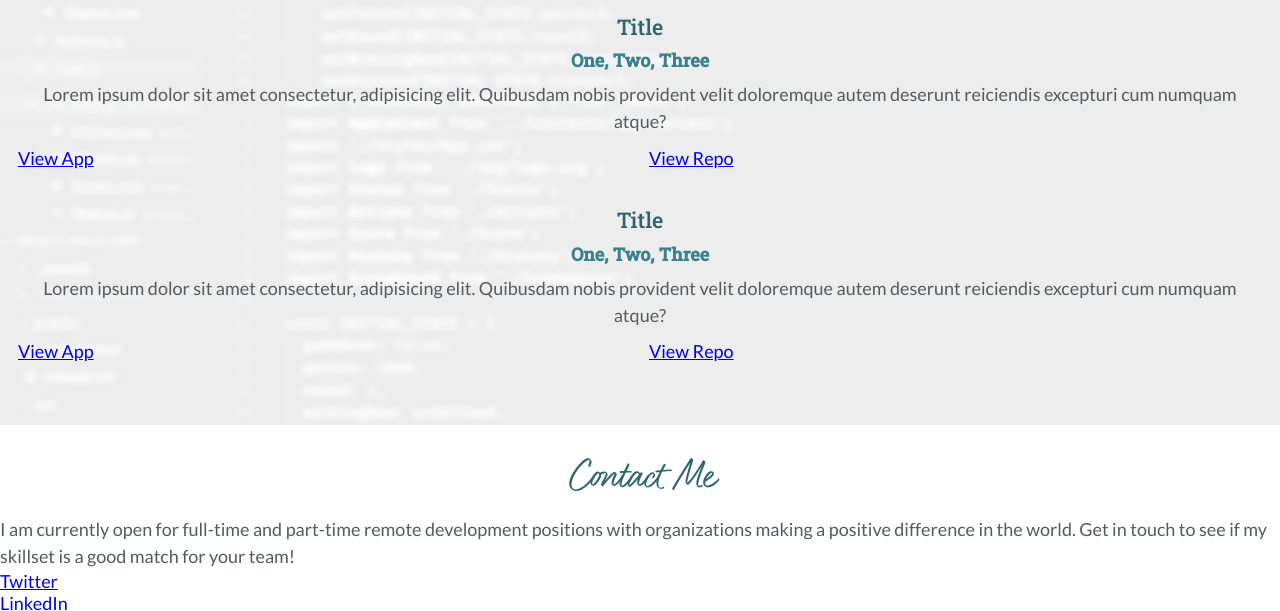
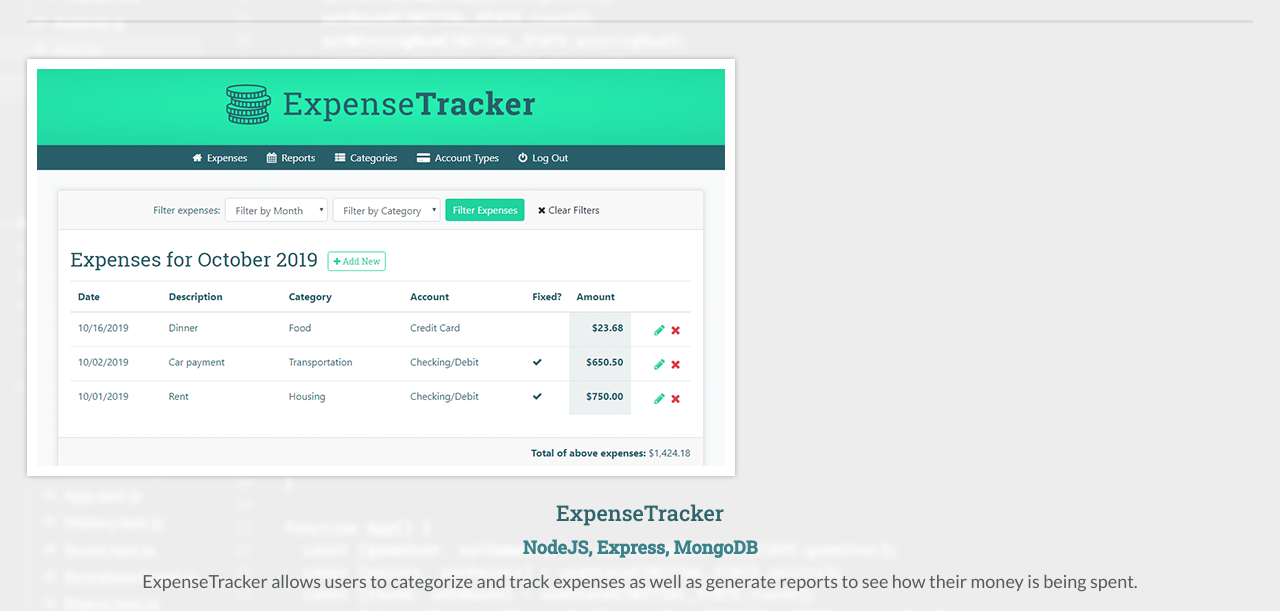
Before and after one commit to Ttesori/portfolio-2022, a plain HTML site: page index.html in a window 1280 px wide. Shown: the part 1846-2457 px from the top of the page. Drawn offline with Linux system fonts and the light colour scheme; a small style sheet from the web is missing.

Commit message:
Portfolio section

```diff
--- a/css/main.css
+++ b/css/main.css
@@ -290,7 +290,7 @@ h3 {
 }
 
 .main-section--full {
-  padding: 1.5em 0;
+  padding: 2em 0;
 }
 
 .section__title {
@@ -311,7 +311,7 @@ h3 {
 }
 
 .section__divider {
-  margin-bottom: 1em;
+  margin: 1.5em;
   border: 0;
   border-top: 2px solid var(--neutral-light);
 }
@@ -323,10 +323,6 @@ h3 {
 .main-section p {
   text-align: center;
   margin-bottom: 0.65em;
-}
-
-.about__section {
-  margin-bottom: 2em;
 }
 
 .copy__first-line {
@@ -364,7 +360,13 @@ h3 {
 }
 
 .portfolio-item {
-  margin: 1em 1em 2em;
+  margin: 1em 1.5em;
+  padding: 1em 0 1.5em;
+  border-bottom: 3px solid rgba(0, 0, 0, 0.07);
+}
+
+.portfolio-item:first-child {
+  margin-top: 0;
 }
 
 .portfolio__image {
@@ -379,7 +381,7 @@ h3 {
   color: var(--primary);
   text-align: center;
   font-size: 1.35rem;
-  margin: 0.65em 0 0.35em;
+  margin: 0.85em 0 0.35em;
 }
 
 .portfolio-item__technologies {
@@ -390,6 +392,7 @@ h3 {
 }
 
 .portfolio-item__links {
+  margin-top: 1.25em;
   display: grid;
   grid-template-columns: 1fr 1fr;
   gap: 1em;
--- a/index.html
+++ b/index.html
@@ -129,24 +129,40 @@
         </div>
 
         <div class="portfolio-item">
-          <h3 class="portfolio-item__title">Title</h3>
-          <h4 class="portfolio-item__technologies">One, Two, Three</h4>
-          <p class="portfolio-item__description">Lorem ipsum dolor sit amet consectetur, adipisicing elit. Quibusdam
-            nobis provident velit doloremque autem deserunt reiciendis excepturi cum numquam atque?</p>
+          <figure class="portfolio__image-container">
+            <img src="img/expensetracker.png" alt="Screenshot of the ExpenseTracker website" class="portfolio__image">
+          </figure>
+          <h3 class="portfolio-item__title">ExpenseTracker</h3>
+          <h4 class="portfolio-item__technologies">NodeJS, Express, MongoDB</h4>
+          <p class="portfolio-item__description">ExpenseTracker allows users to categorize and track expenses as well as
+            generate reports to see how their money is being spent.</p>
           <footer class="portfolio-item__links">
-            <a href="#" class="portfolio-link portfolio-link--view">View App</a>
-            <a href="#" class="portfolio-link portfolio-link--repo">View Repo</a>
+            <a href="https://expense-tracker-tt.herokuapp.com/" class="btn portfolio-item__link ">
+              <i class="fas fa-link"></i>
+              View App</a>
+            <a href="https://github.com/Ttesori/app-expense-tracker" class="btn btn--text portfolio-item__link ">
+              <i class="fas fa-code-branch"></i>
+              View
+              Repo</a>
           </footer>
         </div>
 
         <div class="portfolio-item">
-          <h3 class="portfolio-item__title">Title</h3>
-          <h4 class="portfolio-item__technologies">One, Two, Three</h4>
-          <p class="portfolio-item__description">Lorem ipsum dolor sit amet consectetur, adipisicing elit. Quibusdam
-            nobis provident velit doloremque autem deserunt reiciendis excepturi cum numquam atque?</p>
+          <figure class="portfolio__image-container">
+            <img src="img/mathchamp.png" alt="Screenshot of the MathChamp website" class="portfolio__image">
+          </figure>
+          <h3 class="portfolio-item__title">MathChamp</h3>
+          <h4 class="portfolio-item__technologies">JavaScript, HTML, CSS</h4>
+          <p class="portfolio-item__description">MathChamp helps kids practice their addition, subtraction,
+            multiplication and division math facts. It includes multiple ways to adjust difficulty and a scoreboard to
+            track progress!</p>
           <footer class="portfolio-item__links">
-            <a href="#" class="portfolio-link portfolio-link--view">View App</a>
-            <a href="#" class="portfolio-link portfolio-link--repo">View Repo</a>
+            <a href="https://mathchamp.netlify.app/" class="btn portfolio-item__link ">
+              <i class="fas fa-link"></i>
+              View App</a>
+            <a href="https://github.com/Ttesori/js-math-app" class="btn btn--text portfolio-item__link">
+              <i class="fas fa-code-branch"></i>
+              View Repo</a>
           </footer>
         </div>
       </div>
```
